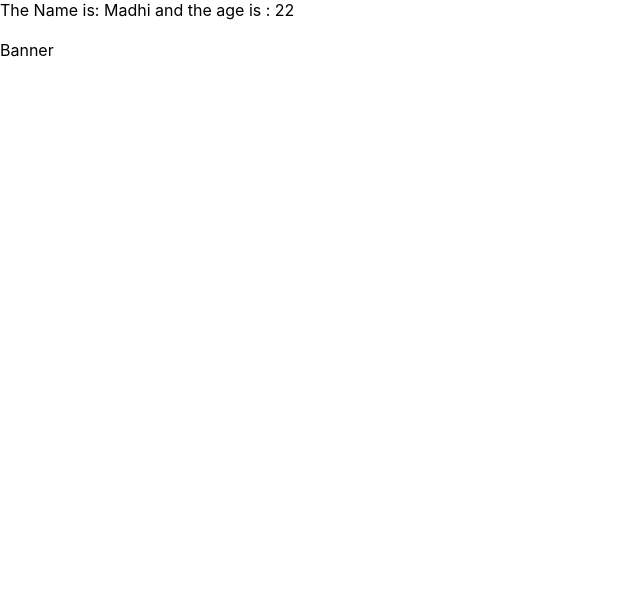
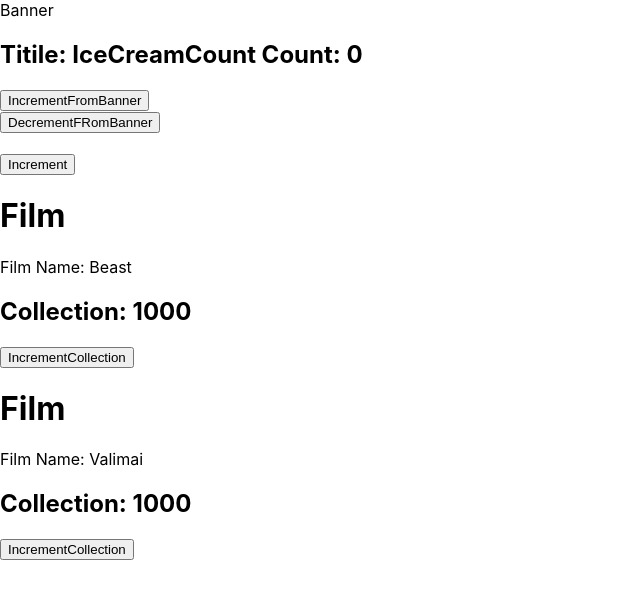
Before and after one commit to klmadhu247/samplerepo, a React (Create React App) app: page / in a window 1280 px wide. Shown: the top 598 px of the page, without its empty margins (0-640 px from the left). Built offline with nearby package versions, Linux system fonts and the light colour scheme.

Commit message:
Updated day6

```diff
--- a/src/App.js
+++ b/src/App.js
@@ -1,19 +1,47 @@
+import React,{Component} from 'react'
+import Banner from'./Banner'
+import Film from './Film'
 
-import './App.css';
-import Parent from './Parent';
-import Banner from'./Banner'
+//all  opening tag should have a closed tag in React
 
 
-function App() {
+class  App extends Component {
+
+  state = {
+    Count:0,
+    title:"IceCreamCount"
+  }
+  handleInc =()=>
+    {
+      this.setState ({Count:this.state.Count+1})
+    }
+    handlDec=()=>
+      {
+        this.setState({Count:this.state.Count-1})
+      }
+
+  render()
+  {
   return (
     <div >
-      <Parent />
-      <br/>
-      <Banner/>
+   <Banner  Title = {this.state.title}  Count={this.state.Count} handleIncrement={this.handleInc}
+    handleDecrement={this.handlDec}
+
+   />
+
       <br></br>
+      <button onClick={this.handleInc}>Increment</button>
+      <br></br>
+      <Film Name='Beast'/>
+      <Film Name='Valimai'/>
+
+
+
+
 
     </div>
   );
 }
+}
 
 export default App;
--- a/src/Banner.js
+++ b/src/Banner.js
@@ -1,12 +1,16 @@
 import React,{Component} from 'react'
 
 class Banner extends Component{
+
     render(){
         return(
 
 
         <div>
-            Banner
+            Banner {this.props.film}
+           <h2>Titile:  {this.props.Title}  Count: {this.props.Count}</h2>
+           <button onClick={this.props.handleIncrement}>IncrementFromBanner</button> <br></br>
+           <button onClick={this.props.handleDecrement}>DecrementFRomBanner</button>
         </div>
 
         )
--- /dev/null
+++ b/src/Film.js
@@ -0,0 +1,28 @@
+import React,{Component} from 'react'
+
+class Film extends Component{
+
+    state ={
+        Collection:1000
+    }
+    handlecollection =()=>{
+        this.setState({Collection:this.state.Collection+1})
+    }
+    render(){
+        return(
+            <div>
+                <h1>Film</h1>
+                Film Name: {this.props.Name}
+                <h2>Collection: {this.state.Collection}</h2>
+
+                <button onClick={this.handlecollection}>IncrementCollection</button>
+
+
+
+
+
+            </div>
+        )
+    }
+}
+export default Film
```
Also changed, not shown: 1 other file (tests, documents, lock files or other folders).
